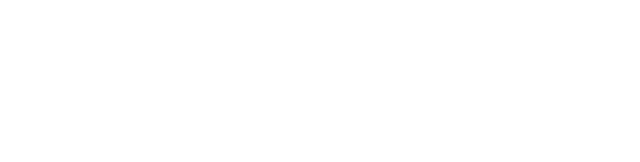
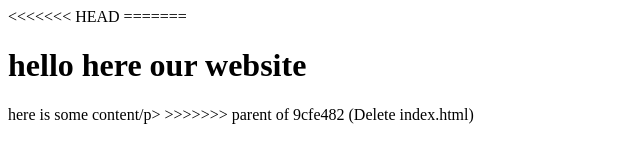
Before and after one commit to amka2004/test-repo, a plain HTML site: page index.html in a window 1280 px wide. Shown: the whole page, without its empty margins (0-640 px from the left). Drawn offline with Linux system fonts and the light colour scheme.

Commit message:
Update index.html

```diff
--- a/index.html
+++ b/index.html
@@ -7,6 +7,11 @@
     <title>Document</title>
 </head>
 <body>
+<<<<<<< HEAD
 
+=======
+    <h1>hello here our website </h1>
+    <p>here is some content/p>
+>>>>>>> parent of 9cfe482 (Delete index.html)
 </body>
 </html>
```
